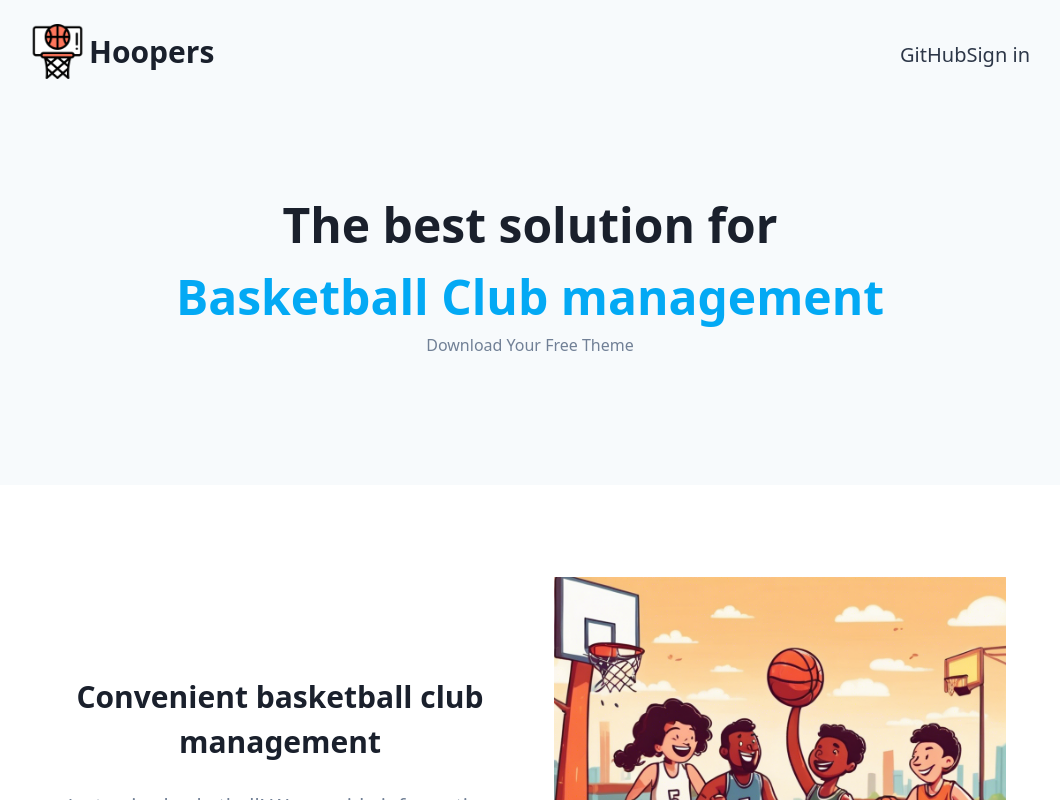
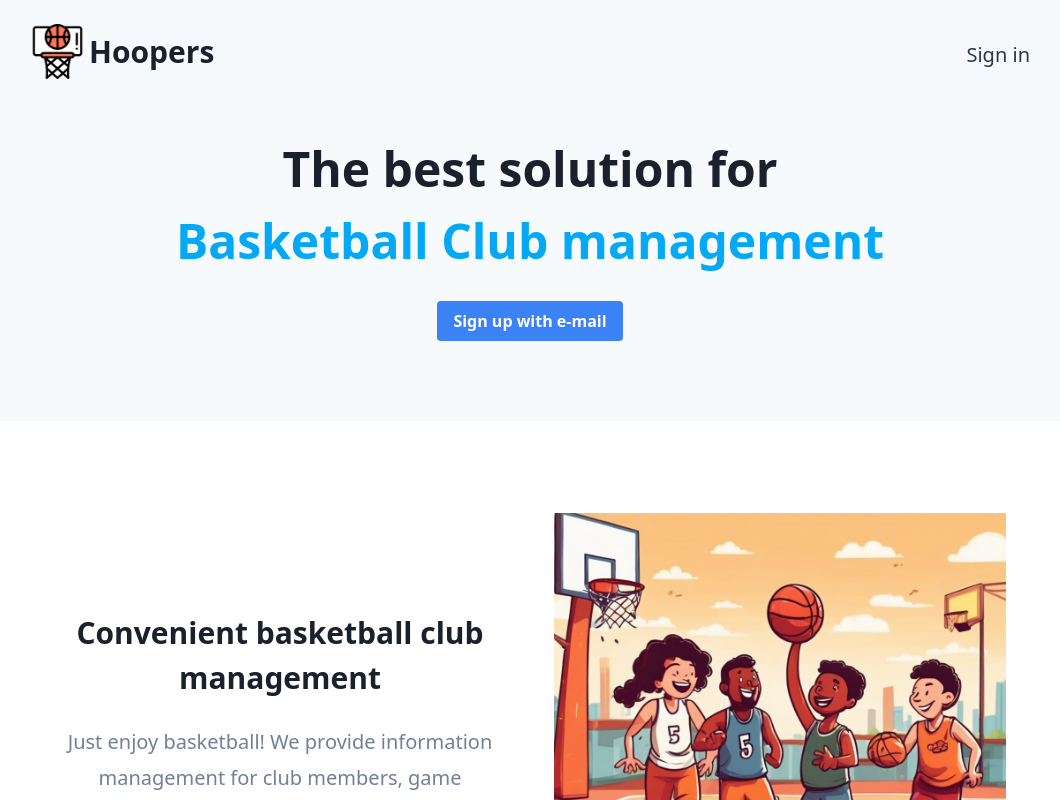
Before and after one commit to maxHyeon/hoopers-landing, a Next.js app: page / in a window 1280 px wide. Shown: the top 800 px of the page, without its empty margins (110-1170 px from the left). Built offline with nearby package versions, Linux system fonts and the light colour scheme.

Commit message:
mod header

```diff
--- a/src/button/Button.tsx
+++ /dev/null
@@ -1,47 +0,0 @@
-import className from 'classnames';
-
-type IButtonProps = {
-  xl?: boolean;
-  children: string;
-};
-
-const Button = (props: IButtonProps) => {
-  const btnClass = className({
-    btn: true,
-    'btn-xl': props.xl,
-    'btn-base': !props.xl,
-    'btn-primary': true,
-  });
-
-  return (
-    <div className={btnClass}>
-      {props.children}
-
-      <style jsx>
-        {`
-          .btn {
-            @apply inline-block rounded-md text-center;
-          }
-
-          .btn-base {
-            @apply text-lg font-semibold py-2 px-4;
-          }
-
-          .btn-xl {
-            @apply font-extrabold text-xl py-4 px-6;
-          }
-
-          .btn-primary {
-            @apply text-white bg-primary-500;
-          }
-
-          .btn-primary:hover {
-            @apply bg-primary-600;
-          }
-        `}
-      </style>
-    </div>
-  );
-};
-
-export { Button };
--- a/src/hero/HeroOneButton.tsx
+++ /dev/null
@@ -1,19 +0,0 @@
-import type { ReactNode } from 'react';
-
-type IHeroOneButtonProps = {
-  title: ReactNode;
-  button: ReactNode;
-};
-
-const HeroOneButton = (props: IHeroOneButtonProps) => (
-  <header className="text-center">
-    <h1 className="whitespace-pre-line text-5xl font-bold leading-hero text-gray-900">
-      {props.title}
-    </h1>
-    {/* <div className="mb-16 mt-4 text-2xl">{props.description}</div> */}
-
-    {props.button}
-  </header>
-);
-
-export { HeroOneButton };
--- a/src/templates/Hero.tsx
+++ b/src/templates/Hero.tsx
@@ -1,8 +1,6 @@
 import Link from 'next/link';
 
 import { Background } from '../background/Background';
-import { Button } from '../button/Button';
-import { HeroOneButton } from '../hero/HeroOneButton';
 import { Section } from '../layout/Section';
 import { NavbarTwoColumns } from '../navigation/NavbarTwoColumns';
 import { Logo } from './Logo';
@@ -12,31 +10,23 @@ const Hero = () => (
     <Section yPadding="py-6">
       <NavbarTwoColumns logo={<Logo xl />}>
         <li>
-          <Link href="https://github.com/ixartz/Next-JS-Landing-Page-Starter-Template">
-            GitHub
-          </Link>
-        </li>
-        <li>
           <Link href="/">Sign in</Link>
         </li>
       </NavbarTwoColumns>
     </Section>
 
-    <Section yPadding="pt-20 pb-32">
-      <HeroOneButton
-        title={
-          <>
-            {'The best solution for\n'}
-            <span className="text-primary-500">Basketball Club management</span>
-          </>
-        }
-        // description="The easiest way to build a React landing page in seconds."
-        button={
-          <Link href="https://creativedesignsguru.com/category/nextjs/">
-            <Button xl>Download Your Free Theme</Button>
-          </Link>
-        }
-      />
+    <Section yPadding="pt-6 pb-20">
+      <header className="text-center">
+        <h1 className="whitespace-pre-line text-5xl font-bold leading-hero text-gray-900 pb-6">
+          {'The best solution for\n'}
+          <span className="text-primary-500">Basketball Club management</span>
+        </h1>
+        <Link href="/">
+          <button className="bg-blue-500 hover:bg-blue-700 text-white font-bold py-2 px-4 rounded">
+            Sign up with e-mail
+          </button>
+        </Link>
+      </header>
     </Section>
   </Background>
 );
```
Also changed, not shown: src/styles/global.css (line endings or trailing spaces).
